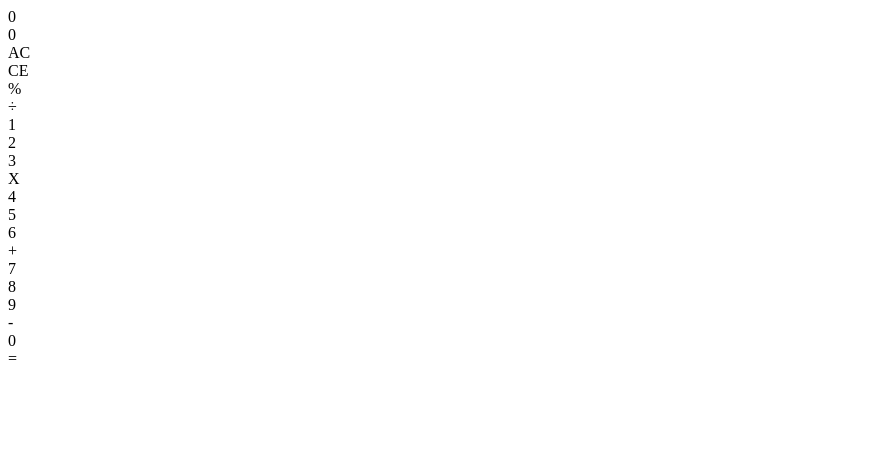
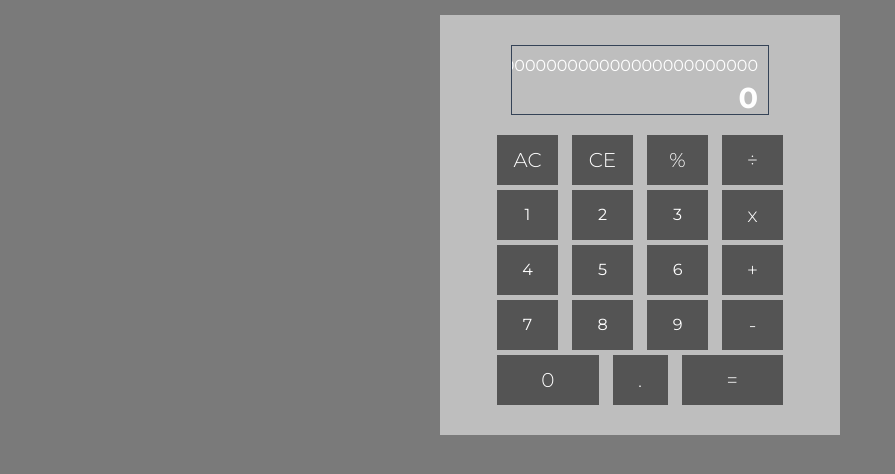
Before and after one commit to gleisonsensui/js-calculator-poo, a website: page root/frontend/public/index.html in a window 1280 px wide. Shown: the whole page, without its empty margins (0-895 px from the left). Drawn offline with Linux system fonts and the light colour scheme.

Commit message:
created the styles format for the project

```diff
--- a/root/frontend/public/index.html
+++ b/root/frontend/public/index.html
@@ -15,37 +15,38 @@
   <body>
     <main id="calculator" class="container">
       <section id="screen-container">
-        <div id="upper-display">0</div>
-        <div id="result">0</div>
+        <div id="upper-display">0000000000000000000000000000000000</div>
+        <div id="result-display">0</div>
       </section>
 
       <section id="buttons-container">
-        <section class="btn-container">
+        <section class="btn-container btn-empty">
             <div class="btn" id="ac-btn">AC</div>
             <div class="btn" id="ce-btn">CE</div>
             <div class="btn" id="porcento-btn">%</div>
             <div class="btn" id="division-btn">&#247</div>
         </section>
-        <section class="btn-container">
+        <section class="btn-container btn-empty">
             <div class="btn" >1</div>
             <div class="btn" >2</div>
             <div class="btn" >3</div>
-            <div class="btn" id="multiplication-btn">X</div>
+            <div class="btn" id="multiplication-btn">x</div>
         </section>
-        <section class="btn-container">
+        <section class="btn-container btn-empty">
             <div class="btn" >4</div>
             <div class="btn" >5</div>
             <div class="btn" >6</div>
             <div class="btn" id="sum-btn">+</div>
         </section>
-        <section class="btn-container">
+        <section class="btn-container btn-empty">
             <div class="btn" id="">7</div>
             <div class="btn" id="">8</div>
             <div class="btn" id="">9</div>
             <div class="btn" id="subtraction-btn">-</div>
         </section>
-        <section class="btn-container">
+        <section class="btn-container btn-empty">
             <div class="btn" id="zero-btn">0</div>
+            <div class="btn" id="dot-btn">.</div>
             <div class="btn" id="equal-btn">=</div>
         </section>
       </section>
--- a/root/frontend/public/styles/stylesheet.css
+++ b/root/frontend/public/styles/stylesheet.css
@@ -0,0 +1,99 @@
+:root {
+  --background-color-gray-3: #545454;
+  --background-color-gray-2: #7a7a7a;
+  --background-color-gray-1: #bebebe;
+  --background-cursor-color: #6c63ff;
+}
+
+/* Geral */
+* {
+  margin: 0;
+  padding: 0;
+  box-sizing: border-box;
+  font-family: Montserrat;
+}
+
+body {
+  background-color: var(--background-color-gray-2);
+}
+
+/* Calculadora */
+#calculator {
+  background-color: var(--background-color-gray-1);
+  width: 400px;
+  height: 420px;
+  margin: 0 auto;
+  margin-top: 15px;
+  padding: 30px 0 50px 0;
+}
+
+#screen-container {
+  padding: 10px;
+  margin: 0 auto;
+  margin-bottom: 20px;
+  width: 258px;
+  height: 70px;
+  border: 1px solid #354357;
+  text-align: right;
+  box-sizing: border-box;
+  overflow: hidden;
+  white-space: nowrap;
+}
+
+#upper-display,
+#result-display {
+  float: right;
+  color: #fff;
+}
+
+#result-display {
+  font-weight: bold;
+  margin-top: 5px;
+  font-size: 1.8rem;
+  clear: both;
+}
+
+.btn-container {
+  display: flex;
+  flex-direction: row;
+  justify-content: space-between;
+  margin: 0 auto;
+  width: 300px;
+  text-align: center;
+  margin-bottom: 5px;
+}
+
+.btn {
+  width: 65px;
+  height: 50px;
+  margin: 0 7px;
+  line-height: 50px;
+  text-align: center;
+  color: #fff;
+  background-color: var(--background-color-gray-3);
+  display: inline-block;
+  cursor: pointer;
+}
+
+.btn:hover {
+  background-color: var(--background-cursor-color);
+}
+
+#zero-btn,
+#equal-btn {
+  width: 120px;
+}
+
+#dot-btn,
+#zero-btn,
+#equal-btn,
+#sum-btn,
+#subtraction-btn,
+#multiplication-btn,
+#division-btn,
+#ce-btn,
+#ac-btn,
+#porcento-btn {
+  font-weight: 300;
+  font-size: 20px;
+}
```
